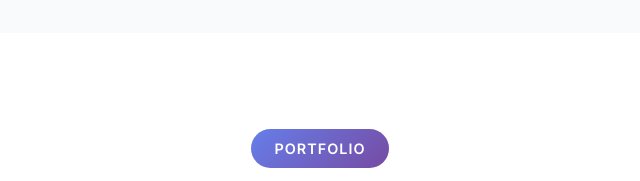
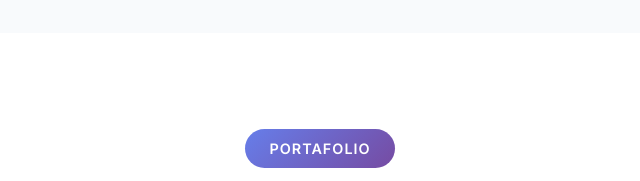
Before and after one commit to andresito1088304/portafolio-hoover, a plain HTML site: page index.html in a window 1280 px wide. Shown: the part 1940-2121 px from the top of the page, 320-960 px from the left. Drawn offline with Linux system fonts and the light colour scheme.

Commit message:
Actualicé el index.html del portafolio

```diff
--- a/index.html
+++ b/index.html
@@ -258,7 +258,7 @@
     <section id="projects" class="projects">
         <div class="container">
             <div class="section-header">
-                <span class="section-tag">Portfolio</span>
+                <span class="section-tag">Portafolio</span>
                 <h2 class="section-title">
                     Proyectos <span class="gradient-text">Destacados</span>
                 </h2>
```
